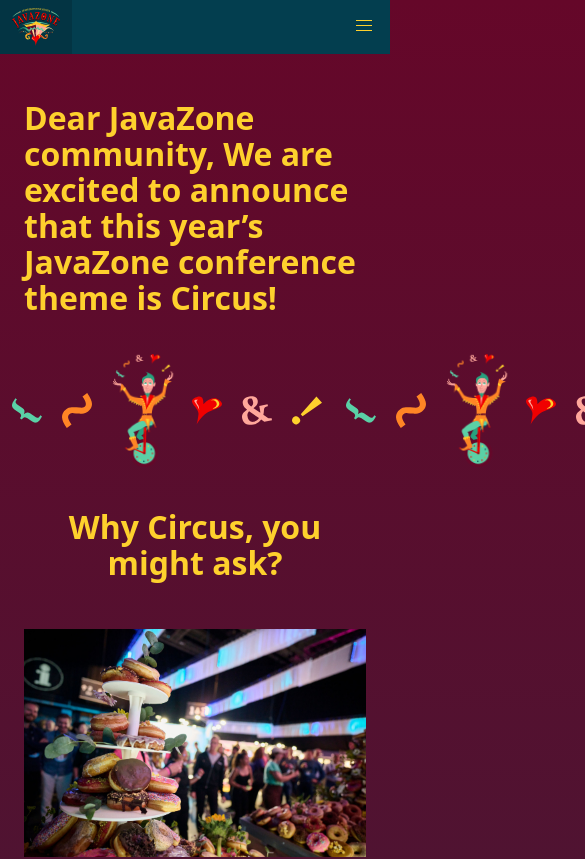
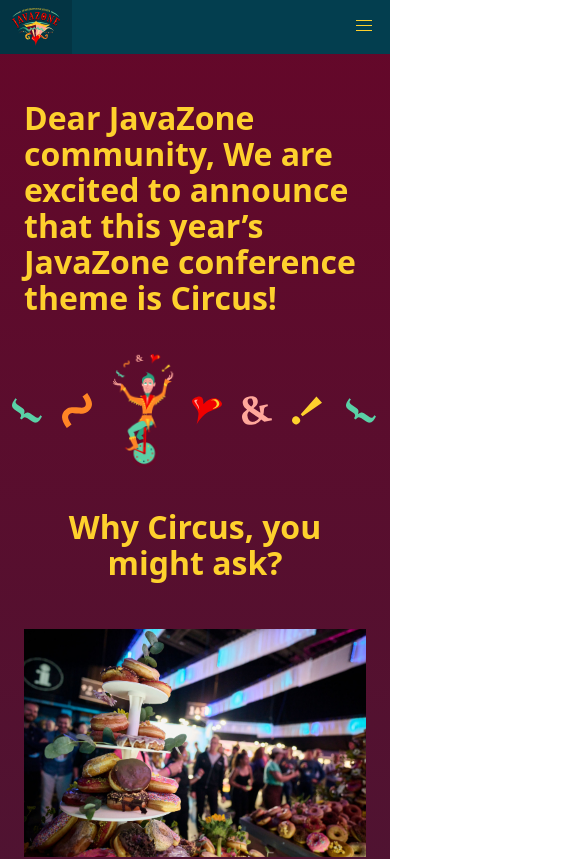
Before and after one commit to javaBin/2023.javazone.no, a Next.js app: page /theme in a window 390 px wide. Shown: the top 859 px of the page, 585 px wide, since content can reach past the window. Built offline with nearby package versions, Linux system fonts and the light colour scheme.

Commit message:
New fix, for mobile screeen

```diff
--- a/styles/globals.css
+++ b/styles/globals.css
@@ -35,7 +35,7 @@ strong {
 
 .banner {
   display: block;
-  width: 1000rem;
+  width: 99vw;
   margin-left: calc(-50vw + 50%);
   margin-right: calc(-50vw + 50%);
   overflow: hidden;
@@ -43,6 +43,12 @@ strong {
   white-space: nowrap;
   position: relative;
   margin-bottom: 20px;
+}
+
+@media (min-width: 2000px) {
+  .banner {
+    width: 100vw;
+  }
 }
 
 .wheely {
```
